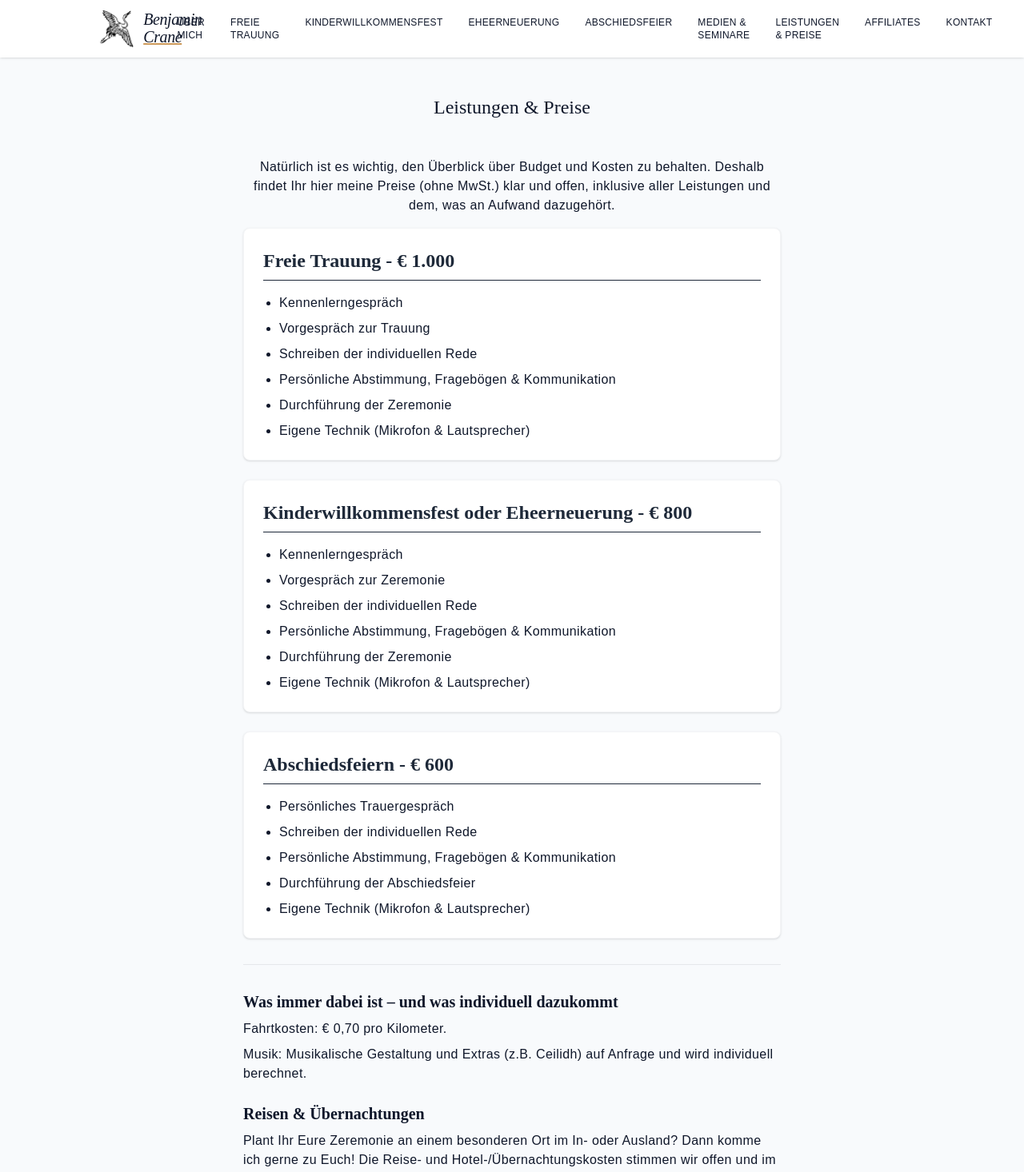
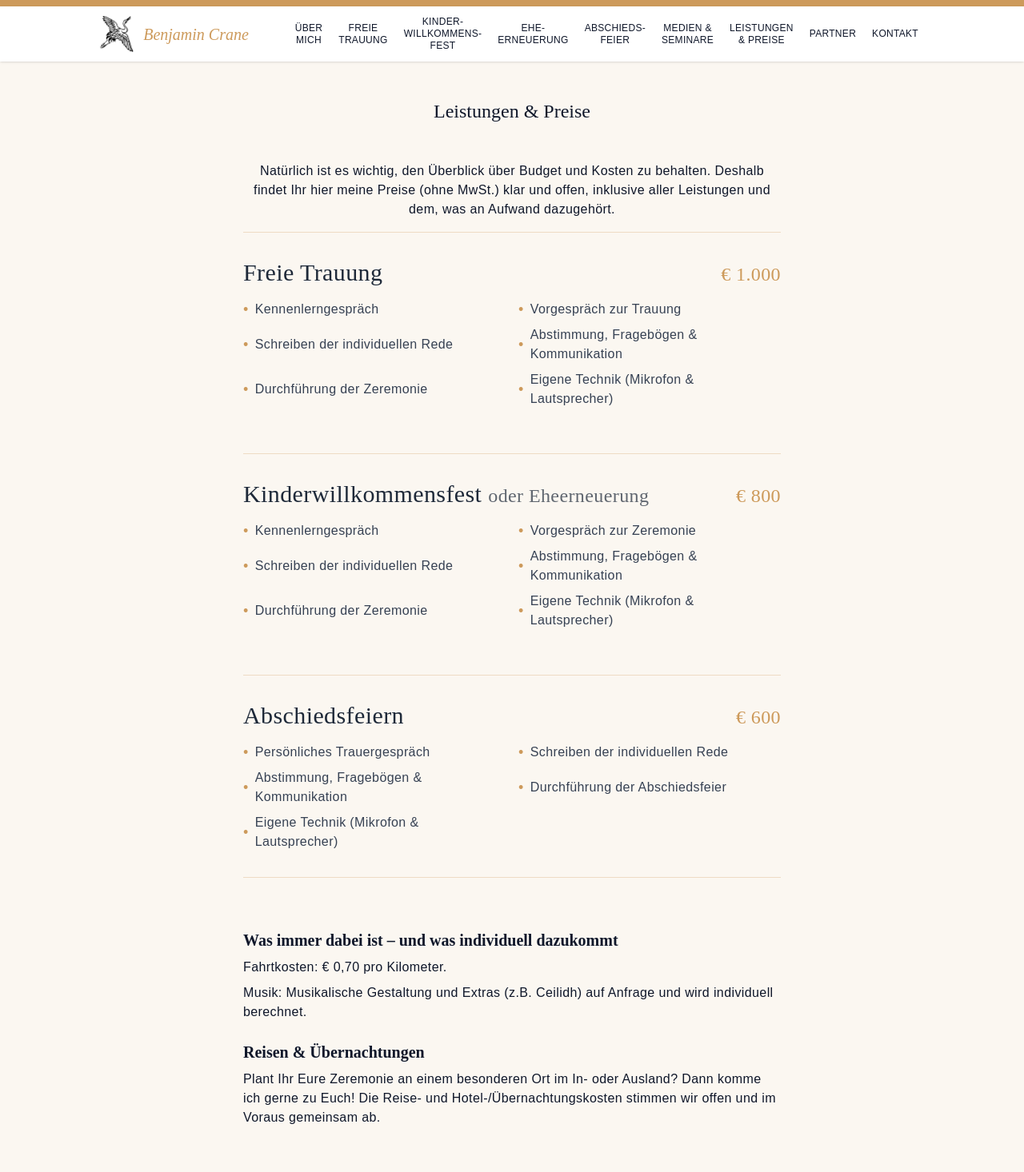
Before and after one commit to bohnacker/website-ben-crane-klavierundenglisch, a SvelteKit app: page /preise in a window 1280 px wide. Shown: the top 1466 px of the page at 80% size. Built offline with nearby package versions, Linux system fonts and the light colour scheme.

Commit message:
lots of design changes

```diff
--- a/src/app.css
+++ b/src/app.css
@@ -18,6 +18,19 @@ p {
 	margin-bottom: 1rem; /* Standard-Abstand für Absätze */
 }
 
+/* Globally improve blockquotes to feature the highlight color */
+blockquote {
+	border-left: 4px solid var(--color-text-hover);
+	padding-left: 1.5rem;
+}
+
+/* Update horizontal dividers */
+hr.border-t {
+	border-color: var(--color-text-hover) !important;
+	border-top-width: 2px !important;
+	opacity: 0.5 !important;
+}
+
 @theme {
 	--font-family-base: 'IBM Plex Sans Variable', sans-serif;
 	--font-family-heading: 'EB Garamond Variable', serif;
@@ -28,8 +41,8 @@ p {
 	--font-weight-logo: 500;
 
 	--color-background-header: #ffffff;
-	--color-background-base: #f8fafc;
-	--color-background-footer: #f1f5f9;
+	--color-background-base: #fbf7f1;
+	--color-background-footer: #ffffff;
 
 	--color-text-base: #0f172a;
 	--color-text-hover: #CD9A5B; /* Gold als einheitliche Hover-Farbe */
--- a/src/routes/+layout.svelte
+++ b/src/routes/+layout.svelte
@@ -7,15 +7,15 @@
 
 	// Menüeinträge
 	const nav = [
-		{ name: 'Über mich', href: './ueber-mich' },
-		{ name: 'Freie Trauung', href: './freie-trauung' },
-		{ name: 'Kinderwillkommensfest', href: './kinderwillkommensfest' },
-		{ name: 'Eheerneuerung', href: './eheerneuerung' },
-		{ name: 'Abschiedsfeier', href: './abschiedsfeier' },
-		{ name: 'Medien & Seminare', href: './medien-seminare' },
-		{ name: 'Leistungen & Preise', href: './preise' },
-		{ name: 'Affiliates', href: './affiliates' },
-		{ name: 'Kontakt', href: './kontakt' }
+		{ name: 'Über mich', htmlName: 'Über<br>mich', href: './ueber-mich' },
+		{ name: 'Freie Trauung', htmlName: 'Freie<br>Trauung', href: './freie-trauung' },
+		{ name: 'Kinderwillkommensfest', htmlName: 'Kinder-<br>willkommens-<br>fest', href: './kinderwillkommensfest' },
+		{ name: 'Eheerneuerung', htmlName: 'Ehe-<br>erneuerung', href: './eheerneuerung' },
+		{ name: 'Abschiedsfeier', htmlName: 'Abschieds-<br>feier', href: './abschiedsfeier' },
+		{ name: 'Medien & Seminare', htmlName: 'Medien &<br>Seminare', href: './medien-seminare' },
+		{ name: 'Leistungen & Preise', htmlName: 'Leistungen<br>& Preise', href: './preise' },
+		{ name: 'Partner', htmlName: 'Partner', href: './affiliates' },
+		{ name: 'Kontakt', htmlName: 'Kontakt', href: './kontakt' }
 	];
 
 	function toggleMenu() {
@@ -28,6 +28,8 @@
 </script>
 
 <div class="flex min-h-screen flex-col">
+	<!-- Goldener Akzent-Streifen ganz oben -->
+	<div class="h-2 w-full bg-text-hover"></div>
 	<header class="bg-background-header sticky top-0 z-50 shadow">
 		<nav class="content-container flex items-center justify-between px-4 py-3 md:py-1">
 			<!-- Version mit Logo und Name -->
@@ -37,10 +39,7 @@
 				onclick={closeMenu}
 			>
 				<img src="/images/Kranich_freigestellt.png" alt="Logo Kranich" class="h-10 md:h-12 w-auto object-contain" />
-				<span>Benjamin <span
-					class="underline-target relative top-[-0.1em] underline decoration-text-hover decoration-2 transition-colors"
-					>Crane</span
-				></span>
+				<span class="text-text-hover font-medium">Benjamin Crane</span>
 			</a>
 
 			<!-- Version mit Sprechblasen-Unterstreichung -->
@@ -64,21 +63,22 @@
 			</a> -->
 
 			<!-- Desktop Navigation -->
-			<ul class="hidden space-x-2 sm:flex">
+			<ul class="hidden space-x-0.5 md:space-x-1 lg:flex items-center">
 				{#each nav as item}
 					<li>
 						<a
 							href={item.href}
-							class="text-text-base hover:text-text-hover block px-3 py-4 text-xs font-medium tracking-wider uppercase transition-colors"
-							>{item.name}</a
+							class="text-text-base hover:text-text-hover block px-2 py-2 text-xs font-medium tracking-wider uppercase text-center leading-tight transition-colors"
 						>
+							{@html item.htmlName}
+						</a>
 					</li>
 				{/each}
 			</ul>
 
 			<!-- Mobile Burger Button -->
 			<button
-				class="relative flex h-6 w-6 flex-col items-center justify-center focus:outline-none sm:hidden"
+				class="relative flex h-6 w-6 flex-col items-center justify-center focus:outline-none lg:hidden"
 				onclick={toggleMenu}
 				aria-label="Menu toggle"
 			>
@@ -99,8 +99,8 @@
 
 		<!-- Mobile Navigation Menu -->
 		<div
-			class="sm:hidden {isMenuOpen
-				? 'max-h-64 opacity-100'
+			class="lg:hidden {isMenuOpen
+				? 'max-h-[600px] opacity-100'
 				: 'max-h-0 opacity-0'} overflow-hidden border-t border-gray-200 bg-white transition-all duration-300"
 		>
 			<ul class="flex flex-col py-4">
@@ -122,7 +122,7 @@
 		<div
 			in:fade={{ duration: 400 }}
 			out:fade={{ duration: 400 }}
-			class="fixed inset-0 z-40 bg-black/20 backdrop-blur-xs sm:hidden"
+			class="fixed inset-0 z-40 bg-black/20 backdrop-blur-xs lg:hidden"
 			onclick={closeMenu}
 			onkeydown={(e) => e.key === 'Escape' && closeMenu()}
 			role="button"
@@ -135,7 +135,7 @@
 		{@render children()}
 	</main>
 
-	<footer class="bg-background-footer text-text-base mt-auto border-t border-gray-200">
+	<footer class="bg-background-footer text-text-base mt-auto border-t-2 border-text-hover">
 		<div
 			class="content-container flex flex-col items-center justify-between gap-2 px-4 py-3 text-xs md:flex-row md:text-sm"
 		>
--- a/src/routes/+page.svelte
+++ b/src/routes/+page.svelte
@@ -63,8 +63,6 @@
 
 <!-- Start section with centered headline and a first centered paragraph -->
 <section class="content-container-centered my-8 flex flex-col items-center gap-6">
-	<img src="/images/Kranich_freigestellt.png" alt="Kranich Logo" class="h-32 md:h-48 w-auto object-contain opacity-90 drop-shadow-sm" />
-
 	<div
 		class="font-family-heading text-center text-xl font-light tracking-normal italic md:text-3xl"
 	>
@@ -73,25 +71,24 @@
 		</p>
 	</div>
 
+	<img src="/images/Kranich_freigestellt.png" alt="Kranich Logo" class="h-32 md:h-48 w-auto object-contain opacity-90 drop-shadow-sm" />
+
 	<hr class="border-text-base mx-auto my-6 w-1/2 border-t opacity-50" />
 </section>
 
 <section class="content-container my-6 flex flex-col items-center gap-8">
-	<h2 class="heading-h2 mb-4 text-center md:text-3xl">
+	<!-- <h2 class="heading-h2 mb-4 text-center md:text-3xl">
 		Für alle wichtigen Wege – mit Liebe und Vertrauen
-	</h2>
+	</h2> -->
 
 	<div class="flex w-full flex-col-reverse items-center gap-8 md:flex-row">
 		<!-- Container für Zitat oder Bild (links) -->
-		<div class="flex w-full justify-center md:w-1/2">
-			<div
-				class="bg-background-footer flex min-h-[200px] items-center justify-center rounded-lg border border-gray-200 p-6 shadow-sm"
-			>
-				<blockquote class="text-text-base font-family-heading text-center italic">
-					<p class="mb-2 text-xl md:text-2xl">
-						„Ob auf Deutsch oder auf Englisch begleite ich Euch gerne durch die wichtigsten Ereignisse Eures Lebens mit Einfühlungsvermögen und humour, Leidenschaft und time for you."
-					</p>
-					<cite class="text-sm opacity-75">— Benjamin Crane</cite>
+		<div class="flex w-full justify-center md:w-1/2 md:pr-10">
+			<div class="py-8 border-y border-text-hover/30 w-full flex flex-col justify-center my-4 md:my-0">
+				<blockquote class="text-text-base font-family-heading text-center italic text-[1.35rem] leading-relaxed md:text-2xl border-none pl-0 bg-transparent">
+					„Ob auf Deutsch oder auf Englisch begleite ich Euch gerne durch die wichtigsten Ereignisse Eures Lebens mit Einfühlungsvermögen und humour, Leidenschaft und time for you."
+
+					<cite class="block mt-6 text-sm font-sans not-italic uppercase tracking-widest text-text-hover opacity-90">— Benjamin Crane</cite>
 				</blockquote>
 			</div>
 		</div>
--- a/src/routes/preise/+page.svelte
+++ b/src/routes/preise/+page.svelte
@@ -14,42 +14,51 @@
 			Natürlich ist es wichtig, den Überblick über Budget und Kosten zu behalten. Deshalb findet Ihr hier meine Preise (ohne MwSt.) klar und offen, inklusive aller Leistungen und dem, was an Aufwand dazugehört.
 		</p>
 
-		<div class="bg-white p-6 rounded-lg shadow-sm border border-gray-100 mb-6">
-			<h2 class="font-family-heading text-2xl font-semibold mb-4 text-gray-800 border-b pb-2">Freie Trauung - € 1.000</h2>
-			<ul class="list-disc pl-5 space-y-2">
-				<li>Kennenlerngespräch</li>
-				<li>Vorgespräch zur Trauung</li>
-				<li>Schreiben der individuellen Rede</li>
-				<li>Persönliche Abstimmung, Fragebögen & Kommunikation</li>
-				<li>Durchführung der Zeremonie</li>
-				<li>Eigene Technik (Mikrofon & Lautsprecher)</li>
+		<div class="py-8 border-t border-text-hover/30">
+			<div class="flex flex-col md:flex-row justify-between items-baseline mb-4">
+				<h2 class="font-family-heading text-3xl font-normal text-gray-800">Freie Trauung</h2>
+				<span class="font-family-heading text-2xl text-text-hover mt-2 md:mt-0">€ 1.000</span>
+			</div>
+			<ul class="grid grid-cols-1 md:grid-cols-2 gap-x-4 gap-y-2 mt-4 text-gray-700">
+				<li class="flex items-center"><span class="text-text-hover mr-2 text-lg leading-none">•</span> Kennenlerngespräch</li>
+				<li class="flex items-center"><span class="text-text-hover mr-2 text-lg leading-none">•</span> Vorgespräch zur Trauung</li>
+				<li class="flex items-center"><span class="text-text-hover mr-2 text-lg leading-none">•</span> Schreiben der individuellen Rede</li>
+				<li class="flex items-center"><span class="text-text-hover mr-2 text-lg leading-none">•</span> Abstimmung, Fragebögen & Kommunikation</li>
+				<li class="flex items-center"><span class="text-text-hover mr-2 text-lg leading-none">•</span> Durchführung der Zeremonie</li>
+				<li class="flex items-center"><span class="text-text-hover mr-2 text-lg leading-none">•</span> Eigene Technik (Mikrofon & Lautsprecher)</li>
 			</ul>
 		</div>
 
-		<div class="bg-white p-6 rounded-lg shadow-sm border border-gray-100 mb-6">
-			<h2 class="font-family-heading text-2xl font-semibold mb-4 text-gray-800 border-b pb-2">Kinderwillkommensfest oder Eheerneuerung - € 800</h2>
-			<ul class="list-disc pl-5 space-y-2">
-				<li>Kennenlerngespräch</li>
-				<li>Vorgespräch zur Zeremonie</li>
-				<li>Schreiben der individuellen Rede</li>
-				<li>Persönliche Abstimmung, Fragebögen & Kommunikation</li>
-				<li>Durchführung der Zeremonie</li>
-				<li>Eigene Technik (Mikrofon & Lautsprecher)</li>
+		<div class="py-8 border-t border-text-hover/30">
+			<div class="flex flex-col md:flex-row justify-between items-baseline mb-4">
+				<h2 class="font-family-heading text-3xl font-normal text-gray-800">Kinderwillkommensfest <span class="text-xl md:text-2xl opacity-70">oder Eheerneuerung</span></h2>
+				<span class="font-family-heading text-2xl text-text-hover mt-2 md:mt-0">€ 800</span>
+			</div>
+			<ul class="grid grid-cols-1 md:grid-cols-2 gap-x-4 gap-y-2 mt-4 text-gray-700">
+				<li class="flex items-center"><span class="text-text-hover mr-2 text-lg leading-none">•</span> Kennenlerngespräch</li>
+				<li class="flex items-center"><span class="text-text-hover mr-2 text-lg leading-none">•</span> Vorgespräch zur Zeremonie</li>
+				<li class="flex items-center"><span class="text-text-hover mr-2 text-lg leading-none">•</span> Schreiben der individuellen Rede</li>
+				<li class="flex items-center"><span class="text-text-hover mr-2 text-lg leading-none">•</span> Abstimmung, Fragebögen & Kommunikation</li>
+				<li class="flex items-center"><span class="text-text-hover mr-2 text-lg leading-none">•</span> Durchführung der Zeremonie</li>
+				<li class="flex items-center"><span class="text-text-hover mr-2 text-lg leading-none">•</span> Eigene Technik (Mikrofon & Lautsprecher)</li>
 			</ul>
 		</div>
 
-		<div class="bg-white p-6 rounded-lg shadow-sm border border-gray-100 mb-6">
-			<h2 class="font-family-heading text-2xl font-semibold mb-4 text-gray-800 border-b pb-2">Abschiedsfeiern - € 600</h2>
-			<ul class="list-disc pl-5 space-y-2">
-				<li>Persönliches Trauergespräch</li>
-				<li>Schreiben der individuellen Rede</li>
-				<li>Persönliche Abstimmung, Fragebögen & Kommunikation</li>
-				<li>Durchführung der Abschiedsfeier</li>
-				<li>Eigene Technik (Mikrofon & Lautsprecher)</li>
+		<div class="py-8 border-y border-text-hover/30 mb-6">
+			<div class="flex flex-col md:flex-row justify-between items-baseline mb-4">
+				<h2 class="font-family-heading text-3xl font-normal text-gray-800">Abschiedsfeiern</h2>
+				<span class="font-family-heading text-2xl text-text-hover mt-2 md:mt-0">€ 600</span>
+			</div>
+			<ul class="grid grid-cols-1 md:grid-cols-2 gap-x-4 gap-y-2 mt-4 text-gray-700">
+				<li class="flex items-center"><span class="text-text-hover mr-2 text-lg leading-none">•</span> Persönliches Trauergespräch</li>
+				<li class="flex items-center"><span class="text-text-hover mr-2 text-lg leading-none">•</span> Schreiben der individuellen Rede</li>
+				<li class="flex items-center"><span class="text-text-hover mr-2 text-lg leading-none">•</span> Abstimmung, Fragebögen & Kommunikation</li>
+				<li class="flex items-center"><span class="text-text-hover mr-2 text-lg leading-none">•</span> Durchführung der Abschiedsfeier</li>
+				<li class="flex items-center"><span class="text-text-hover mr-2 text-lg leading-none">•</span> Eigene Technik (Mikrofon & Lautsprecher)</li>
 			</ul>
 		</div>
 
-		<div class="mt-8 space-y-6 border-t border-gray-200 pt-8">
+		<div class="mt-8 space-y-6 pt-8">
 			<div>
 				<h3 class="font-family-heading text-xl font-bold mb-2">Was immer dabei ist – und was individuell dazukommt</h3>
 				<ul class="list-none space-y-2">
--- a/src/routes/ueber-mich/+page.svelte
+++ b/src/routes/ueber-mich/+page.svelte
@@ -12,19 +12,17 @@
 
 <section class="content-container flex flex-col items-center gap-x-8">
 	<div class="flex w-full flex-col gap-x-8 md:flex-row">
-		<div class="mb-8 flex w-full md:w-1/2">
-			<div class="bg-background-footer flex rounded-lg border border-gray-200 p-3 shadow-sm">
-				<div class="flex w-full overflow-hidden rounded">
-					<img
-						src="./images/Ben_bearbeitet_extended.JPG"
-						alt="Benjamin Crane"
-						class="h-auto w-full object-cover"
-					/>
-				</div>
-			</div>
+		<div class="relative mb-12 flex w-full md:w-5/12 mr-0 md:mr-10 items-start">
+			<!-- Gold accent behind image -->
+			<div class="absolute inset-0 bg-text-hover transform translate-x-3 translate-y-4 md:translate-x-5 md:translate-y-6"></div>
+			<img
+				src="./images/Ben_bearbeitet_extended.JPG"
+				alt="Benjamin Crane"
+				class="relative z-10 h-auto w-full object-cover shadow-lg border border-gray-100"
+			/>
 		</div>
 
-		<div class="w-full md:w-1/2">
+		<div class="w-full md:w-7/12">
 			<div class="text-text-base space-y-4 text-left text-sm tracking-wide md:text-base">
 				<p>
 					Mein Name ist <span class="font-bold tracking-normal">Benjamin Crane</span> und ich möchte Euch Flügel verleihen für Euer ganz besonderes Event.
```
Also changed, not shown: src/routes/affiliates/+page.svelte (+18 -18 lines).
